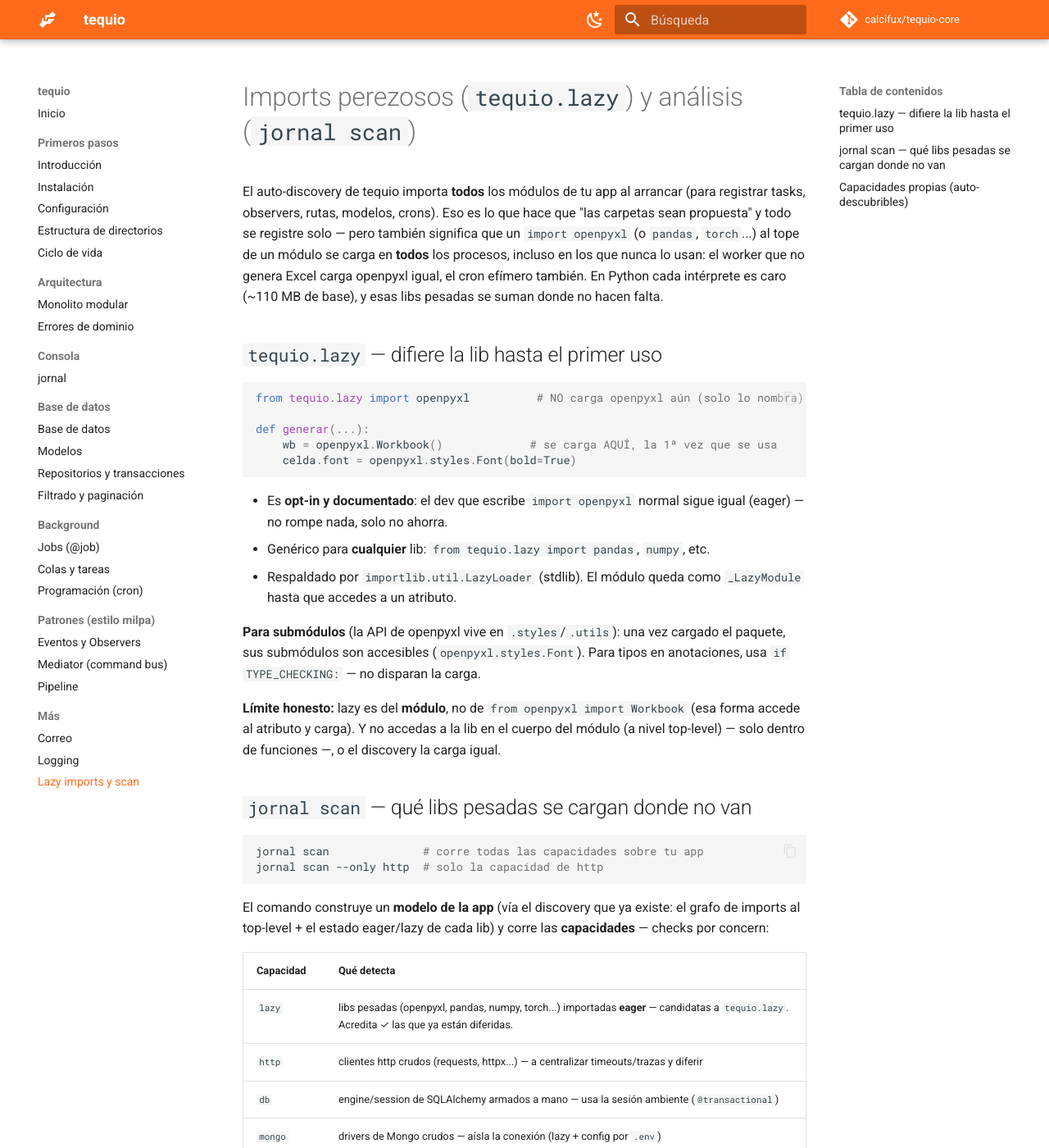
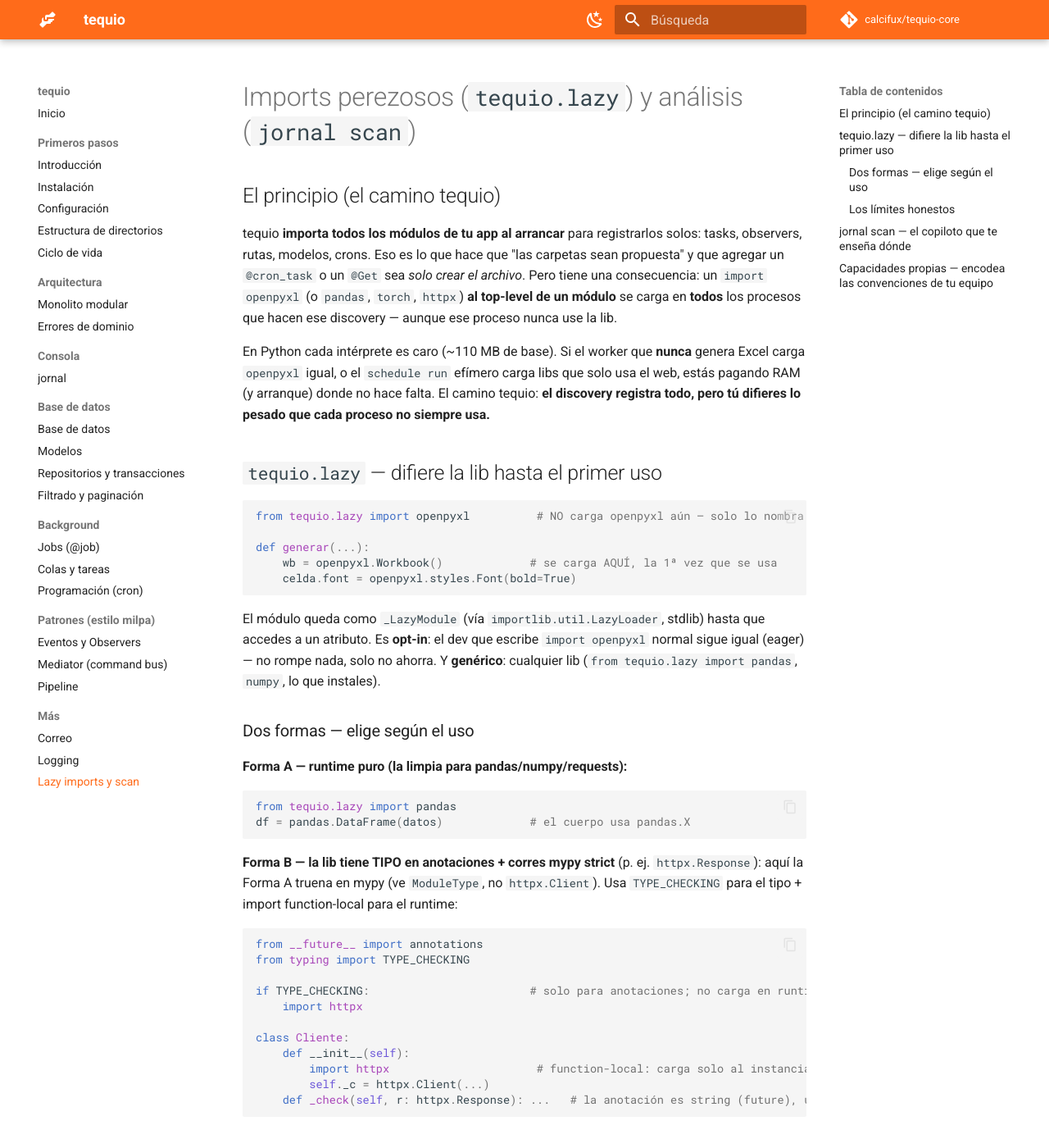
Before and after one commit to calcifux/tequio-core, an MkDocs documentation site: the page built from documentation/21-lazy-y-scan.md, in a window 1280 px wide and 1400 px high. Shown: the whole window at 82% size. Built offline with MkDocs 1.6.1 and Material for MkDocs 9.7.7, drawn with Linux system fonts in a browser that asks for light colours; comment, search, counter and statistics services are not loaded; some of the changed text lies outside the part shown.

Commit message:
docs: el camino tequio para imports perezosos y jornal scan (enseña el porqué + las dos formas)

````diff
--- a/documentation/21-lazy-y-scan.md
+++ b/documentation/21-lazy-y-scan.md
@@ -1,52 +1,91 @@
 # Imports perezosos (`tequio.lazy`) y análisis (`jornal scan`)
 
-El auto-discovery de tequio importa **todos** los módulos de tu app al arrancar (para registrar
-tasks, observers, rutas, modelos, crons). Eso es lo que hace que "las carpetas sean propuesta" y
-todo se registre solo — pero también significa que un `import openpyxl` (o `pandas`, `torch`...)
-al tope de un módulo se carga en **todos** los procesos, incluso en los que nunca lo usan: el
-worker que no genera Excel carga openpyxl igual, el cron efímero también. En Python cada intérprete
-es caro (~110 MB de base), y esas libs pesadas se suman donde no hacen falta.
+## El principio (el camino tequio)
+
+tequio **importa todos los módulos de tu app al arrancar** para registrarlos solos: tasks,
+observers, rutas, modelos, crons. Eso es lo que hace que "las carpetas sean propuesta" y que
+agregar un `@cron_task` o un `@Get` sea *solo crear el archivo*. Pero tiene una consecuencia:
+un `import openpyxl` (o `pandas`, `torch`, `httpx`) **al top-level de un módulo** se carga en
+**todos** los procesos que hacen ese discovery — aunque ese proceso nunca use la lib.
+
+En Python cada intérprete es caro (~110 MB de base). Si el worker que **nunca** genera Excel
+carga `openpyxl` igual, o el `schedule run` efímero carga libs que solo usa el web, estás
+pagando RAM (y arranque) donde no hace falta. El camino tequio: **el discovery registra todo,
+pero tú difieres lo pesado que cada proceso no siempre usa.**
 
 ## `tequio.lazy` — difiere la lib hasta el primer uso
 
 ```python
-from tequio.lazy import openpyxl          # NO carga openpyxl aún (solo lo nombra)
+from tequio.lazy import openpyxl          # NO carga openpyxl aún — solo lo nombra
 
 def generar(...):
     wb = openpyxl.Workbook()             # se carga AQUÍ, la 1ª vez que se usa
     celda.font = openpyxl.styles.Font(bold=True)
 ```
 
-- Es **opt-in y documentado**: el dev que escribe `import openpyxl` normal sigue igual (eager) — no rompe nada, solo no ahorra.
-- Genérico para **cualquier** lib: `from tequio.lazy import pandas`, `numpy`, etc.
-- Respaldado por `importlib.util.LazyLoader` (stdlib). El módulo queda como `_LazyModule` hasta que accedes a un atributo.
+El módulo queda como `_LazyModule` (vía `importlib.util.LazyLoader`, stdlib) hasta que accedes
+a un atributo. Es **opt-in**: el dev que escribe `import openpyxl` normal sigue igual (eager) —
+no rompe nada, solo no ahorra. Y **genérico**: cualquier lib (`from tequio.lazy import pandas`,
+`numpy`, lo que instales).
 
-**Para submódulos** (la API de openpyxl vive en `.styles`/`.utils`): una vez cargado el paquete,
-sus submódulos son accesibles (`openpyxl.styles.Font`). Para tipos en anotaciones, usa
-`if TYPE_CHECKING:` — no disparan la carga.
+### Dos formas — elige según el uso
 
-**Límite honesto:** lazy es del **módulo**, no de `from openpyxl import Workbook` (esa forma accede
-al atributo y carga). Y no accedas a la lib en el cuerpo del módulo (a nivel top-level) — solo
-dentro de funciones —, o el discovery la carga igual.
+**Forma A — runtime puro (la limpia para pandas/numpy/requests):**
+```python
+from tequio.lazy import pandas
+df = pandas.DataFrame(datos)             # el cuerpo usa pandas.X
+```
 
-## `jornal scan` — qué libs pesadas se cargan donde no van
+**Forma B — la lib tiene TIPO en anotaciones + corres mypy strict** (p. ej. `httpx.Response`):
+aquí la Forma A truena en mypy (ve `ModuleType`, no `httpx.Client`). Usa `TYPE_CHECKING` para
+el tipo + import function-local para el runtime:
+```python
+from __future__ import annotations
+from typing import TYPE_CHECKING
+
+if TYPE_CHECKING:                        # solo para anotaciones; no carga en runtime
+    import httpx
+
+class Cliente:
+    def __init__(self):
+        import httpx                      # function-local: carga solo al instanciar
+        self._c = httpx.Client(...)
+    def _check(self, r: httpx.Response): ...   # la anotación es string (future), usa el TYPE_CHECKING
+```
+
+### Los límites honestos
+
+- Lazy es del **módulo**, no de `from openpyxl import Workbook` (esa forma accede al atributo y
+  carga). Por eso difieres el módulo y cualificas el cuerpo (`openpyxl.Workbook()`).
+- No accedas a la lib **en el cuerpo del módulo** (top-level) — solo dentro de funciones —, o
+  el discovery la carga igual.
+- Las **excepciones en `except`** necesitan la clase real → impórtala function-local.
+- No baja el **piso obligatorio** (SQLAlchemy/pydantic/celery van en casi todo). Lazy trimea lo
+  **opcional/pesado** del proceso que no lo usa, y acelera el **cold-start** (clave para
+  `schedule run` efímero y scale-to-zero). No es magia: es disciplina.
+
+## `jornal scan` — el copiloto que te enseña dónde
 
 ```bash
 jornal scan              # corre todas las capacidades sobre tu app
-jornal scan --only http  # solo la capacidad de http
+jornal scan --only http  # solo una
 ```
 
-El comando construye un **modelo de la app** (vía el discovery que ya existe: el grafo de imports
-al top-level + el estado eager/lazy de cada lib) y corre las **capacidades** — checks por concern:
+Construye un **modelo de tu app** (grafo de imports al top-level + estado eager/lazy, usando el
+discovery que ya existe) y corre **capacidades** por concern:
 
-| Capacidad | Qué detecta |
+| Capacidad | Qué te dice |
 |---|---|
-| `lazy` | libs pesadas (openpyxl, pandas, numpy, torch...) importadas **eager** — candidatas a `tequio.lazy`. Acredita ✓ las que ya están diferidas. |
-| `http` | clientes http crudos (requests, httpx...) — a centralizar timeouts/trazas y diferir |
-| `db` | engine/session de SQLAlchemy armados a mano — usa la sesión ambiente (`@transactional`) |
-| `mongo` | drivers de Mongo crudos — aísla la conexión (lazy + config por `.env`) |
+| `lazy` | libs pesadas (openpyxl, pandas, numpy, torch...) importadas **eager** → sugiere `tequio.lazy`. Acredita ✓ las que ya difieres. |
+| `http` | clientes http crudos (requests, httpx...) → centraliza timeouts/trazas y difiere |
+| `db` | engine/session de SQLAlchemy a mano → usa la sesión ambiente (`@transactional`) |
+| `mongo` | drivers de Mongo crudos → aísla la conexión (lazy + config por `.env`) |
 
-## Capacidades propias (auto-descubribles)
+No ejecuta acciones: **reporta** y te apunta al hint exacto. La magia 100% automática no es
+posible (un `from X import Y` carga sí o sí), así que el scan es **diagnóstico**: te enseña
+dónde aplicar el camino, no lo aplica a tus espaldas.
+
+## Capacidades propias — encodea las convenciones de tu equipo
 
 Como tasks y observers, una capacidad propia **se suelta y el discovery la encuentra** — sin
 registro central:
@@ -59,10 +98,11 @@
     name = "auditoria"
     def analyze(self, model):
         return [
-            Finding("auditoria", "info", m.dotted, "módulo sensible: revisar permisos")
+            Finding("auditoria", "warn", m.dotted, "módulo sensible sin revisión de permisos")
             for m in model.modules if "Admin" in m.dotted
         ]
 ```
 
 `jornal scan --only auditoria` la corre. Cada capacidad que agregues hace **toda la flota** más
-segura: encodeas las convenciones de tu equipo como conocimiento ejecutable.
+segura: dejas de regañar en code review y dejas que el scan enseñe el camino solo. Eso es estilo
+tequio — la convención vive como conocimiento ejecutable, auto-descubrible, que escala a N apps.
````
